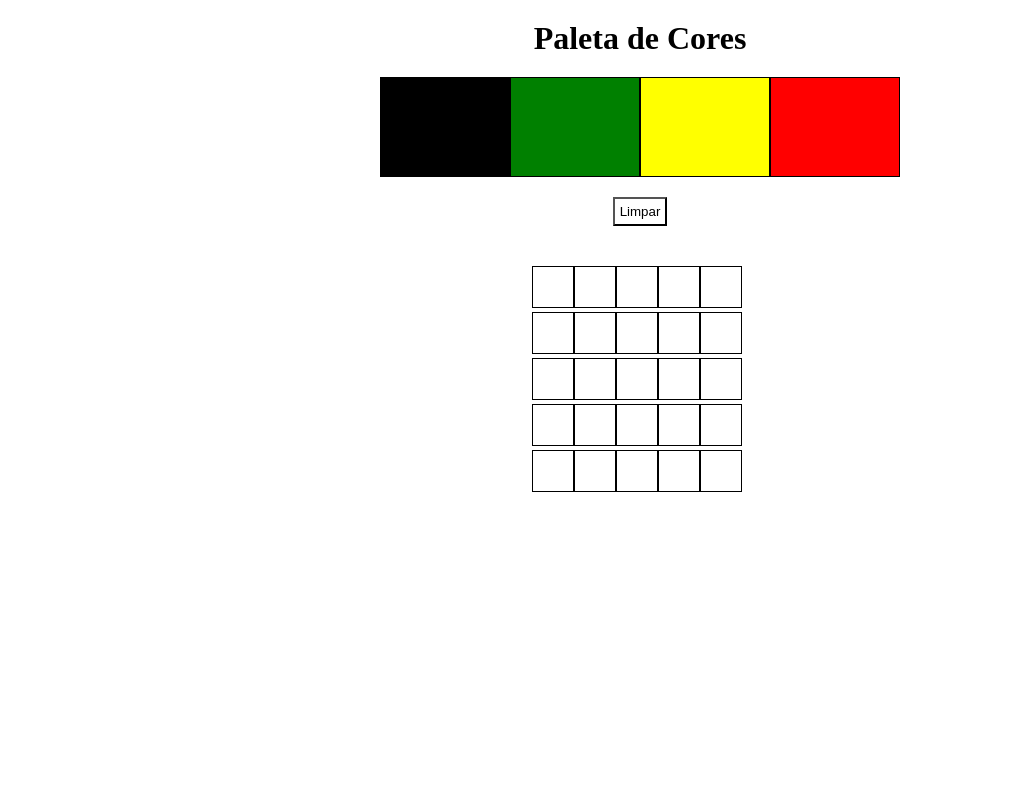
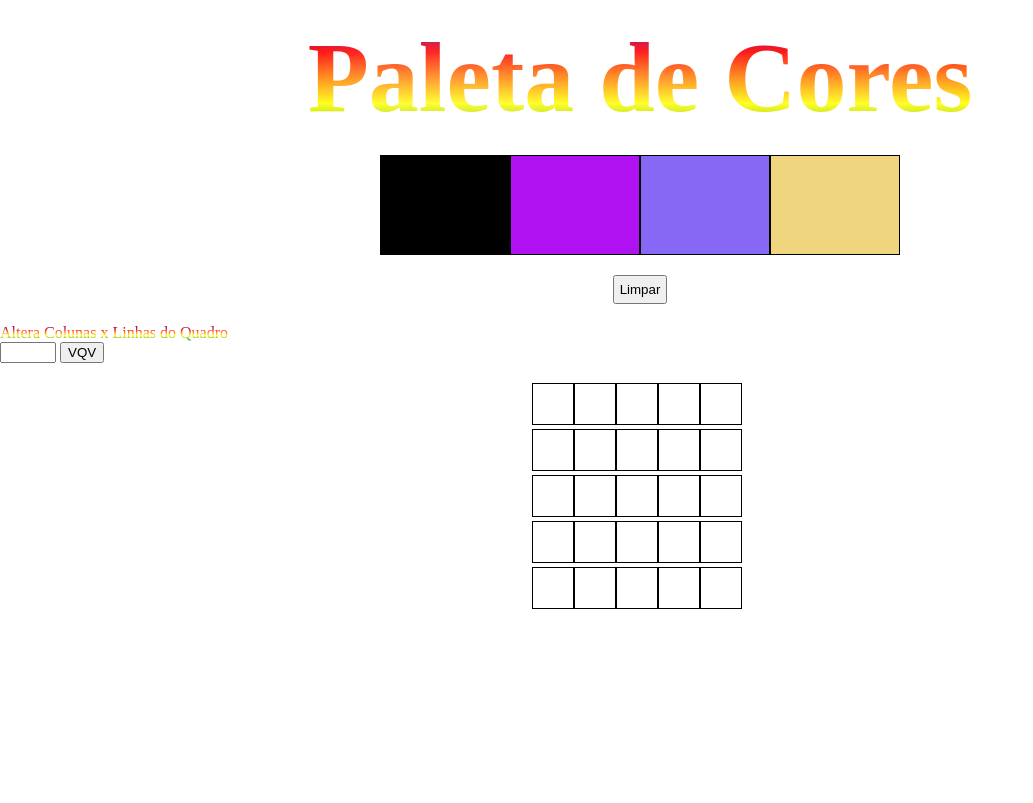
Before and after one commit to hildelio/pixelArt, a plain HTML site: page index.html in a window 1280 px wide. Shown: the whole page, without its empty margins (0-1033 px from the left). Drawn offline with Linux system fonts and the light colour scheme.

Commit message:
falta apenas o javascript do botão alterando o quadro e alguns detalhes css para melhorar o design

```diff
--- a/index.html
+++ b/index.html
@@ -16,14 +16,33 @@
 	<main class="main">
 		<div id="color-palette">
 			<div class="color selected" id="preto"></div>
-			<div class="color" id="verde"></div>
-			<div class="color" id="amarelo"></div>
-			<div class="color" id="vermelho"></div>
+			<div class="color" id="random1"></div>
+			<div class="color" id="random2"></div>
+			<div class="color" id="random3"></div>
 		</div>
 
 		<button id="clear-board">
 			Limpar
 		</button>
+
+		<div id="boardSizeButton">
+			<label for="board-size">Altera Colunas x Linhas do Quadro</label><br>
+			<input type="number" name="boardSize" id="board-size" min="1" max="50">
+			<button id="generate-board">VQV</button>
+		</div>
+		<!-- <form action="changeBoard" method="get" id="form">
+			<label for="changeBoard">Escolha o Número de Linhas x Colunas</label><br>
+			<select name="changing" id="">
+				<option value="5">5</option>
+				<option value="10">10</option>
+				<option value="20">20</option>
+				<option value="25">25</option>
+				<option value="30">30</option>
+		//estava pensando em como retornar esse resultado na função drawBoard, pesquisei metódo GET sem sucesso e pensei em utilzar o mesmo selected que utilizei para selecionar as cores.
+			</select>
+			<input type="submit" value="Alterar Quadro">
+		</form> -->
+
 
 		<div id="pixel-board"></div>
 	</main>
--- a/script.js
+++ b/script.js
@@ -1,12 +1,21 @@
+function generateColor() {
+	const chars = '0123456789ABCDEF'
+	let color = '#'
+	for (let i = 0; i < 6; i += 1) {
+		color += chars.charAt(Math.floor(Math.random() * chars.length))
+	}
+	return color;
+}
+
 function startColors() {
 	const black = document.getElementById('preto');
-	const green = document.getElementById('verde');
-	const yellow = document.getElementById('amarelo');
-	const red = document.getElementById('vermelho');
+	const random1 = document.getElementById('random1');
+	const random2 = document.getElementById('random2');
+	const random3 = document.getElementById('random3');
 	black.style.backgroundColor = 'black';
-	green.style.backgroundColor = 'green';
-	yellow.style.backgroundColor = 'yellow';
-	red.style.backgroundColor = 'red';
+	random1.style.backgroundColor = generateColor();
+	random2.style.backgroundColor = generateColor();
+	random3.style.backgroundColor = generateColor();
 }
 startColors()
 
@@ -26,7 +35,7 @@ function nowColor(clickEvent) {
 }
 
 function drawBoard(size) {
-	const board =document.getElementById('pixel-board');
+	const board = document.getElementById('pixel-board');
 	const dimensoes = size * 50;
 	const xy = size * size;
 	board.style.width = `${dimensoes}px`;
@@ -37,6 +46,7 @@ function drawBoard(size) {
 		board.appendChild(pixel);
 	}
 }
+
 drawBoard(5);
 
 const paintedBoard = document.getElementById('pixel-board');
@@ -46,11 +56,10 @@ function clearAll() {
 	const clearBotton = document.getElementById('clear-board');
 	clearBotton.addEventListener('click', () => {
 		const smallBoards = document.querySelectorAll('.pixel');
-		for(let i = 0; i < smallBoards.length; i += 1) {
+		for (let i = 0; i < smallBoards.length; i += 1) {
 			smallBoards[i].style.backgroundColor = 'white';
 		}
 	})
 }
+
 clearAll();
-
-const body = document.getElementById('body')
--- a/style.css
+++ b/style.css
@@ -1,11 +1,5 @@
 * {
   margin: 0;
-  background-color: white;
-  justify-content: center;
-}
-
-.main {
-  justify-content: center;
 }
 
 #color-palette {
@@ -18,28 +12,6 @@
   display: inline-block;
   width: 10%;
   border: 1px solid black;
-  align-items: center;
-  justify-content: center;
-}
-
-#preto {
-  background-color: black;
-  color: black;
-}
-
-#verde {
-  background-color: green;
-  color: green;
-}
-
-#amarelo {
-  background-color: yellow;
-  color: yellow;
-}
-
-#vermelho {
-  background-color: red;
-  color: red;
 }
 
 #pixel-board {
@@ -69,8 +41,24 @@
 }
 
 h1 {
+  font-size: 100px;
   text-align: center;
   padding: 20px;
+  background-image: linear-gradient(to bottom, blue, red, yellow, green);
+  color: white;
+  background-clip: text;
+  -webkit-background-clip: text;
+  -webkit-text-fill-color: transparent;
+  text-shadow: 0.1em 0.1em 0.9em white;
+}
+
+label {
+  background-image: linear-gradient(to bottom, blue, red, yellow, green);
+  color: white;
+  background-clip: text;
+  -webkit-background-clip: text;
+  -webkit-text-fill-color: transparent;
+  text-shadow: 0.1em 0.1em 0.9em white;
 }
 
 body {
@@ -79,3 +67,9 @@ body {
   background-size: cover;
   background-position: center center;
 }
+
+div #boardSizeButton {
+  display: block;
+  margin-left: auto;
+  margin-right: auto;
+}
```
